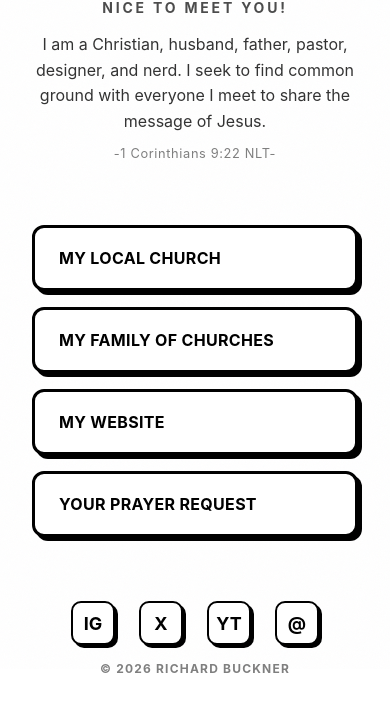
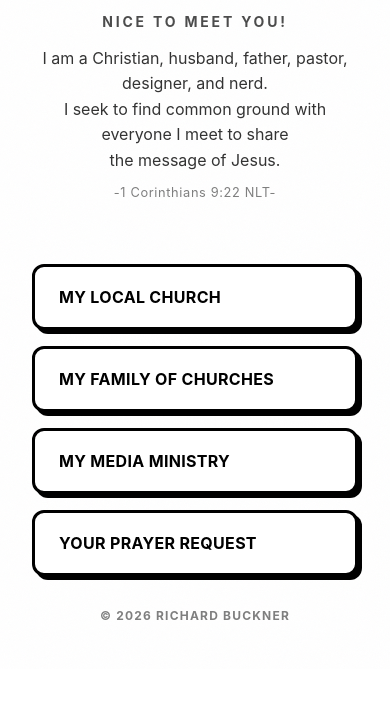
Before and after one commit to jezuspop/rsbuckner, a plain HTML site: page index.html in a window 390 px wide. Shown: the part 175-883 px from the top of the page. After the commit the page ends 844 px from the top, so only its background shows below. Drawn offline with Linux system fonts and the light colour scheme; a web font is replaced by a local one.

Commit message:
Add files via upload

```diff
--- a/index.html
+++ b/index.html
@@ -185,41 +185,10 @@
         }
 
         .footer {
-            margin-top: 4rem;
+            margin-top: 2rem;
             text-align: center;
             opacity: 0;
             animation: fadeIn 1s ease-out 0.8s forwards;
-        }
-
-        .social-links {
-            display: flex;
-            gap: 1.5rem;
-            justify-content: center;
-            margin-bottom: 1rem;
-        }
-
-        .social-link {
-            width: 48px;
-            height: 48px;
-            border: 2px solid var(--black);
-            border-radius: 10px;
-            box-shadow: 3px 3px 0 var(--black);
-            display: flex;
-            align-items: center;
-            justify-content: center;
-            text-decoration: none;
-            color: var(--black);
-            font-weight: 700;
-            font-size: 1.25rem;
-            transition: all var(--transition);
-            background: var(--white);
-        }
-
-        .social-link:hover {
-            background: var(--black);
-            color: var(--white);
-            transform: translate(3px, 3px);
-            box-shadow: 0 0 0 var(--black);
         }
 
         .copyright {
@@ -252,12 +221,6 @@
                 padding: 1.25rem 1.5rem;
                 font-size: 1rem;
             }
-
-            .social-link {
-                width: 44px;
-                height: 44px;
-                font-size: 1.125rem;
-            }
         }
     </style>
 </head>
@@ -267,32 +230,26 @@
             <p class="subtitle">CHRISTIAN PASTOR + DIGITAL EVANGELIST</p>
             <h1 class="name">RICHARD<br>BUCKNER</h1>
             <p class="tagline">NICE TO MEET YOU!</p>
-            <p class="bio">I am a Christian, husband, father, pastor, designer, and nerd. I seek to find common ground with everyone I meet to share the message of Jesus.</p>
+            <p class="bio">I am a Christian, husband, father, pastor, designer, and nerd.<br>I seek to find common ground with everyone I meet to share<br>the message of Jesus.</p>
             <p class="scripture-ref">-1 Corinthians 9:22 NLT-</p>
         </header>
 
         <nav class="links">
-            <a href="#" class="link">
+            <a href="https://www.gpcc.org" class="link">
                 <span>My Local Church</span>
             </a>
-            <a href="#" class="link">
+            <a href="https://disciplestoday.org/find-us/" class="link">
                 <span>My Family of Churches</span>
             </a>
-            <a href="#" class="link">
-                <span>My Website</span>
+            <a href="https://jezuspop.com" class="link">
+                <span>My Media Ministry</span>
             </a>
-            <a href="#" class="link">
+            <a href="mailto:richard.buckner@gpcc.org?subject=Your%20Prayer%20Request" class="link">
                 <span>Your Prayer Request</span>
             </a>
         </nav>
 
         <footer class="footer">
-            <div class="social-links">
-                <a href="#" class="social-link" aria-label="Instagram">IG</a>
-                <a href="#" class="social-link" aria-label="Twitter">X</a>
-                <a href="#" class="social-link" aria-label="YouTube">YT</a>
-                <a href="#" class="social-link" aria-label="Email">@</a>
-            </div>
             <p class="copyright">© 2026 Richard Buckner</p>
         </footer>
     </div>
```
